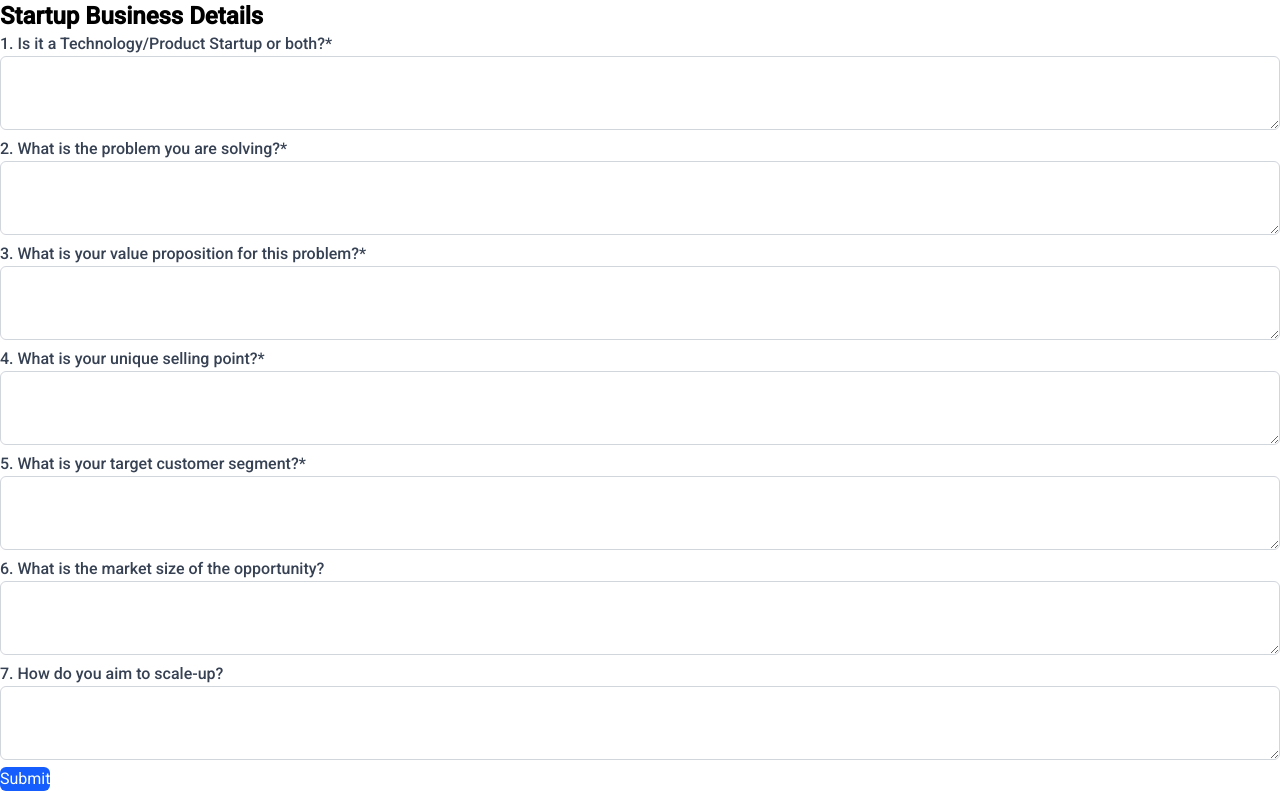
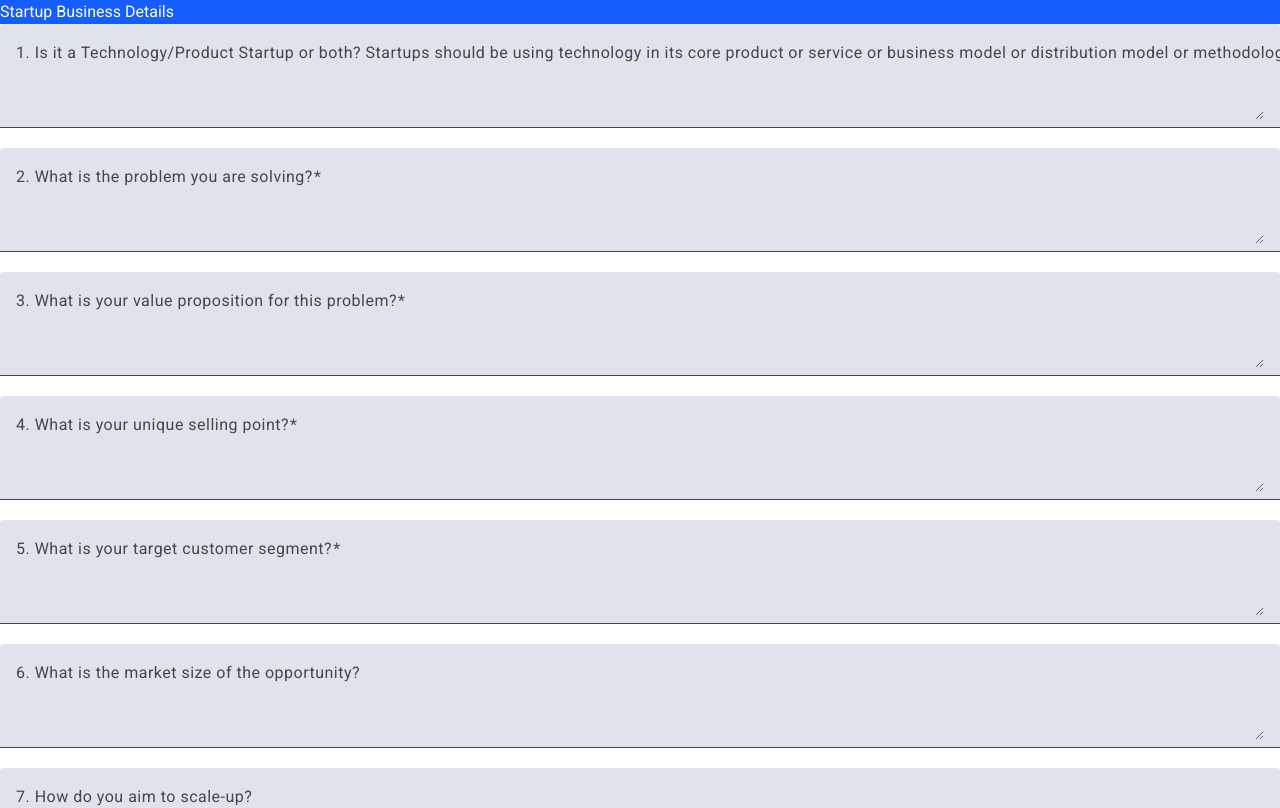
Before and after one commit to rohitbhure65/angular19, an Angular app: page / in a window 1280 px wide. Shown: the top 808 px of the page. Built offline with nearby package versions, Linux system fonts and the light colour scheme.

Commit message:
check point

```diff
--- a/src/app/business-details/business-details.component.html
+++ b/src/app/business-details/business-details.component.html
@@ -1,88 +1,92 @@
-  <h2 class="text-2xl font-bold mb-6">Startup Business Details</h2>
+<h2 class="bg-blue-600 text-white p-4 mb-6">Startup Business Details</h2>
+<form [formGroup]="businessForm" (ngSubmit)="onSubmit()" class="space-y-6">
 
-  <form [formGroup]="businessForm" (ngSubmit)="onSubmit()" class="space-y-6">
+  <mat-form-field appearance="fill" class="w-full">
+    <mat-label>1. Is it a Technology/Product Startup or both? Startups should be using technology in its core product or service or business model or distribution model or methodology to solve the problem being targeted. Product Startup means start-ups having tangible product. Both means start-ups with technology at core along with tangible product.*</mat-label>
+    <textarea matInput formControlName="technologyOrProductStartup" rows="3" maxlength="3000"></textarea>
+    <mat-error *ngIf="businessForm.get('technologyOrProductStartup')?.hasError('required')">
+      This field is required.
+    </mat-error>
+    <mat-error *ngIf="businessForm.get('technologyOrProductStartup')?.hasError('wordCountExceeded')">
+      Maximum 500 words allowed.
+    </mat-error>
+  </mat-form-field>
 
-  <div>
-    <label for="technologyOrProductStartup" class="block font-medium text-gray-700 mb-2">
-      1. Is it a Technology/Product Startup or both?*
-    </label>
-    <textarea id="technologyOrProductStartup" formControlName="technologyOrProductStartup" rows="3"
-      class="w-full border border-gray-300 rounded-md p-3 focus:outline-none focus:ring-2 focus:ring-blue-500"></textarea>
-    <div *ngIf="businessForm.get('technologyOrProductStartup')?.touched && businessForm.get('technologyOrProductStartup')?.invalid"
-      class="text-red-600 mt-1 text-sm">
+  <mat-form-field appearance="fill" class="w-full">
+    <mat-label>2. What is the problem you are solving?</mat-label>
+    <textarea matInput formControlName="problemSolving" rows="3" maxlength="3000"></textarea>
+    <mat-error *ngIf="businessForm.get('problemSolving')?.hasError('required')">
       This field is required.
-    </div>
-  </div>
+    </mat-error>
+    <mat-error *ngIf="businessForm.get('problemSolving')?.hasError('wordCountExceeded')">
+      Maximum 500 words allowed.
+    </mat-error>
+  </mat-form-field>
 
-  <div>
-    <label for="problemSolving" class="block font-medium text-gray-700 mb-2">
-      2. What is the problem you are solving?*
-    </label>
-    <textarea id="problemSolving" formControlName="problemSolving" rows="3"
-      class="w-full border border-gray-300 rounded-md p-3 focus:outline-none focus:ring-2 focus:ring-blue-500"></textarea>
-    <div *ngIf="businessForm.get('problemSolving')?.touched && businessForm.get('problemSolving')?.invalid"
-      class="text-red-600 mt-1 text-sm">
+  <mat-form-field appearance="fill" class="w-full">
+    <mat-label>3. What is your value proposition for this problem?</mat-label>
+    <textarea matInput formControlName="valueProposition" rows="3" maxlength="3000"></textarea>
+    <mat-error *ngIf="businessForm.get('valueProposition')?.hasError('required')">
       This field is required.
-    </div>
-  </div>
+    </mat-error>
+    <mat-error *ngIf="businessForm.get('valueProposition')?.hasError('wordCountExceeded')">
+      Maximum 500 words allowed.
+    </mat-error>
+  </mat-form-field>
 
-  <div>
-    <label for="valueProposition" class="block font-medium text-gray-700 mb-2">
-      3. What is your value proposition for this problem?*
-    </label>
-    <textarea id="valueProposition" formControlName="valueProposition" rows="3"
-      class="w-full border border-gray-300 rounded-md p-3 focus:outline-none focus:ring-2 focus:ring-blue-500"></textarea>
-    <div *ngIf="businessForm.get('valueProposition')?.touched && businessForm.get('valueProposition')?.invalid"
-      class="text-red-600 mt-1 text-sm">
+  <mat-form-field appearance="fill" class="w-full">
+    <mat-label>4. What is your unique selling point?</mat-label>
+    <textarea matInput formControlName="uniqueSellingPoint" rows="3" maxlength="3000"></textarea>
+    <mat-error *ngIf="businessForm.get('uniqueSellingPoint')?.hasError('required')">
       This field is required.
-    </div>
-  </div>
+    </mat-error>
+    <mat-error *ngIf="businessForm.get('uniqueSellingPoint')?.hasError('wordCountExceeded')">
+      Maximum 500 words allowed.
+    </mat-error>
+  </mat-form-field>
 
-  <div>
-    <label for="uniqueSellingPoint" class="block font-medium text-gray-700 mb-2">
-      4. What is your unique selling point?*
-    </label>
-    <textarea id="uniqueSellingPoint" formControlName="uniqueSellingPoint" rows="3"
-      class="w-full border border-gray-300 rounded-md p-3 focus:outline-none focus:ring-2 focus:ring-blue-500"></textarea>
-    <div *ngIf="businessForm.get('uniqueSellingPoint')?.touched && businessForm.get('uniqueSellingPoint')?.invalid"
-      class="text-red-600 mt-1 text-sm">
+  <mat-form-field appearance="fill" class="w-full">
+    <mat-label>5. What is your target customer segment?</mat-label>
+    <textarea matInput formControlName="targetCustomerSegment" rows="3" maxlength="3000"></textarea>
+    <mat-error *ngIf="businessForm.get('targetCustomerSegment')?.hasError('required')">
       This field is required.
-    </div>
-  </div>
+    </mat-error>
+    <mat-error *ngIf="businessForm.get('targetCustomerSegment')?.hasError('wordCountExceeded')">
+      Maximum 500 words allowed.
+    </mat-error>
+  </mat-form-field>
 
-  <div>
-    <label for="targetCustomerSegment" class="block font-medium text-gray-700 mb-2">
-      5. What is your target customer segment?*
-    </label>
-    <textarea id="targetCustomerSegment" formControlName="targetCustomerSegment" rows="3"
-      class="w-full border border-gray-300 rounded-md p-3 focus:outline-none focus:ring-2 focus:ring-blue-500"></textarea>
-    <div *ngIf="businessForm.get('targetCustomerSegment')?.touched && businessForm.get('targetCustomerSegment')?.invalid"
-      class="text-red-600 mt-1 text-sm">
+  <mat-form-field appearance="fill" class="w-full">
+    <mat-label>6. What is the market size of the opportunity?</mat-label>
+    <textarea matInput formControlName="marketSizeOpportunity" rows="3" maxlength="3000"></textarea>
+    <mat-error *ngIf="businessForm.get('marketSizeOpportunity')?.hasError('wordCountExceeded')">
+      Maximum 500 words allowed.
+    </mat-error>
+  </mat-form-field>
+
+  <mat-form-field appearance="fill" class="w-full">
+    <mat-label>7. How do you aim to scale-up?</mat-label>
+    <textarea matInput formControlName="scaleUpAim" rows="3" maxlength="3000"></textarea>
+    <mat-error *ngIf="businessForm.get('scaleUpAim')?.hasError('wordCountExceeded')">
+      Maximum 500 words allowed.
+    </mat-error>
+  </mat-form-field>
+
+  <mat-form-field appearance="fill" class="w-full">
+    <mat-label>8. Revenue Model</mat-label>
+    <input matInput formControlName="revenueModel" />
+    <mat-error *ngIf="businessForm.get('revenueModel')?.hasError('required')">
       This field is required.
-    </div>
-  </div>
+    </mat-error>
+  </mat-form-field>
 
-  <div>
-    <label for="marketSizeOpportunity" class="block font-medium text-gray-700 mb-2">
-      6. What is the market size of the opportunity?
-    </label>
-    <textarea id="marketSizeOpportunity" formControlName="marketSizeOpportunity" rows="3"
-      class="w-full border border-gray-300 rounded-md p-3 focus:outline-none focus:ring-2 focus:ring-blue-500"></textarea>
-  </div>
+  <mat-form-field appearance="fill" class="w-full">
+    <mat-label>9. Website</mat-label>
+    <input matInput formControlName="website" />
+    <mat-error *ngIf="businessForm.get('website')?.hasError('required')">
+      This field is required.
+    </mat-error>
+  </mat-form-field>
 
-  <div>
-    <label for="scaleUpAim" class="block font-medium text-gray-700 mb-2">
-      7. How do you aim to scale-up?
-    </label>
-    <textarea id="scaleUpAim" formControlName="scaleUpAim" rows="3"
-      class="w-full border border-gray-300 rounded-md p-3 focus:outline-none focus:ring-2 focus:ring-blue-500"></textarea>
-  </div>
-
-  <div class="pt-4">
-    <button type="submit"
-      class="bg-blue-600 text-white px-6 py-2 rounded-md hover:bg-blue-700 transition-colors duration-200">
-      Submit
-    </button>
-  </div>
-
+  <button mat-raised-button color="primary" type="submit" [disabled]="businessForm.invalid">Submit</button>
 </form>
--- a/src/app/business-details/business-details.component.ts
+++ b/src/app/business-details/business-details.component.ts
@@ -2,12 +2,13 @@ import { Component } from '@angular/core';
 import { FormBuilder, FormGroup, Validators, ReactiveFormsModule, AbstractControl, ValidationErrors } from '@angular/forms';
 import { CommonModule } from '@angular/common';
 import {MatButtonModule} from '@angular/material/button';
+import {MatSelectModule} from '@angular/material/select';
+import {MatInputModule} from '@angular/material/input';
 import {MatFormFieldModule} from '@angular/material/form-field';
-import {MatInputModule} from '@angular/material/input';
 @Component({
   selector: 'app-business-details',
   standalone: true,
-  imports: [CommonModule, ReactiveFormsModule,MatButtonModule,MatFormFieldModule,MatInputModule],
+  imports: [CommonModule, ReactiveFormsModule,MatButtonModule,MatSelectModule,MatFormFieldModule,MatInputModule],
   templateUrl: './business-details.component.html',
   styleUrls: ['./business-details.component.css']
 })
@@ -16,24 +17,16 @@ export class BusinessDetailsComponent {
 
   constructor(private fb: FormBuilder) {
     this.businessForm = this.fb.group({
-      technologyOrProductStartup: ['', [Validators.required, this.wordCountValidator(500)]],
-      problemSolving: ['', [Validators.required, this.wordCountValidator(500)]],
-      valueProposition: ['', [Validators.required, this.wordCountValidator(500)]],
-      uniqueSellingPoint: ['', [Validators.required, this.wordCountValidator(500)]],
-      targetCustomerSegment: ['', [Validators.required, this.wordCountValidator(500)]],
-      marketSizeOpportunity: ['', this.wordCountValidator(500)],
-      scaleUpAim: ['', this.wordCountValidator(500)],
+      technologyOrProductStartup: ['', [Validators.required]],
+      problemSolving: ['', [Validators.required]],
+      valueProposition: ['', [Validators.required]],
+      uniqueSellingPoint: ['', [Validators.required]],
+      targetCustomerSegment: ['', [Validators.required]],
+      marketSizeOpportunity: [''],
+      scaleUpAim: [''],
       revenueModel: ['', Validators.required],
       website: ['', Validators.required],
     });
-  }
-
-  wordCountValidator(maxWords: number) {
-    return (control: AbstractControl): ValidationErrors | null => {
-      if (!control.value) return null;
-      const wordCount = control.value.trim().split(/\s+/).length;
-      return wordCount > maxWords ? { wordCountExceeded: { maxWords, actualWords: wordCount } } : null;
-    };
   }
 
   onSubmit() {
```
